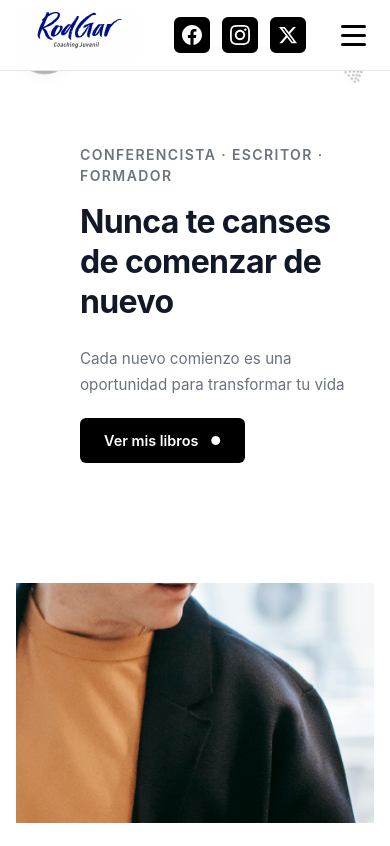
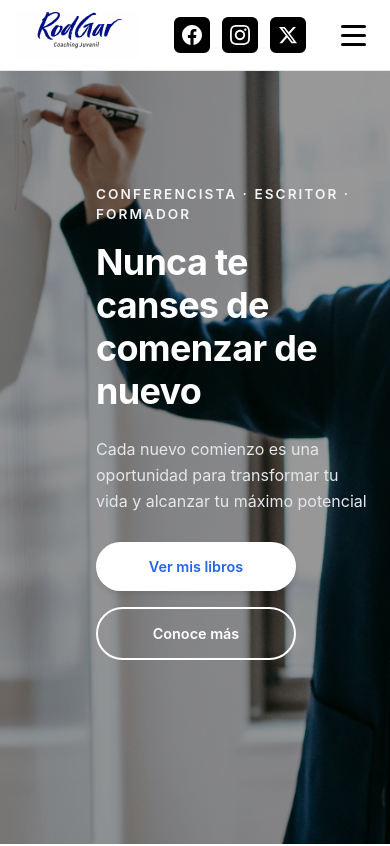
Before and after one commit to MetaWebDevCEO/Rodgarces, a React (Vite) app: page / in a window 390 px wide. Shown: the top 846 px of the page. Built offline with nearby package versions, Linux system fonts and the light colour scheme.

Commit message:
Corregir alineación del contenido del Hero al lado izquierdo
- Cambiar justify-content de center a flex-start en .hero
- Ajustar padding y margin-left en .hero-content
- Mejorar espaciado y posicionamiento del texto
- Optimizar diseño responsivo para diferentes pantallas

```diff
--- a/src/components/hero.css
+++ b/src/components/hero.css
@@ -1,199 +1,206 @@
 /* Hero Section */
 .hero {
+  position: relative;
   min-height: 100vh;
+  width: 100%;
+  background-image: url('/img/F1.jpg');
+  background-size: cover;
+  background-position: center;
+  background-repeat: no-repeat;
   display: flex;
   align-items: center;
-  background: transparent;
-  padding: 0;
-  position: relative;
+  justify-content: flex-start;
   overflow: hidden;
-  width: 100%;
+  z-index: 1;
+}
+
+/* Overlay */
+.hero-overlay {
+  position: absolute;
+  top: 0;
+  left: 0;
+  right: 0;
+  bottom: 0;
+  background: rgba(0, 0, 0, 0.4);
   z-index: 2;
 }
 
-.hero-container {
-  width: 100%;
-  max-width: none;
-  margin: 0;
-  padding: 0;
-  display: grid;
-  grid-template-columns: 1fr 1fr;
-  min-height: 100vh;
-}
-
+/* Contenido alineado a la izquierda */
 .hero-content {
+  position: relative;
+  z-index: 10;
   display: flex;
   flex-direction: column;
+  align-items: flex-start;
   justify-content: center;
-  align-items: flex-start;
   text-align: left;
-  padding: 6rem 4rem;
-  position: relative;
-  background: transparent;
-}
-
-.hero-image {
-  display: flex;
-  align-items: center;
-  justify-content: center;
-  overflow: hidden;
-  position: relative;
-  background: #f8fafc;
-}
-
-.hero-right-image {
-  width: 100%;
+  color: white;
+  padding: 2rem 4rem 2rem 4rem;
+  max-width: 700px;
+  margin-left: 4rem;
   height: 100vh;
-  object-fit: cover;
-  object-position: center right;
 }
 
 
 
 .hero-text {
-  max-width: 520px;
+  max-width: 700px;
+  margin: 0;
 }
 
 .hero-subtitle {
-  font-size: 0.875rem;
+  font-size: 0.95rem;
   font-weight: 600;
-  color: #6b7280;
+  color: #f3f4f6;
   text-transform: uppercase;
-  letter-spacing: 0.1em;
-  margin-bottom: 1rem;
+  letter-spacing: 0.15em;
+  margin-bottom: 1.5rem;
 }
 
 .hero-title {
-  font-size: 3.5rem;
+  font-size: 4rem;
   font-weight: 700;
   line-height: 1.1;
-  margin-bottom: 1.5rem;
-  color: #111827;
+  margin-bottom: 2rem;
+  color: white;
   letter-spacing: -0.02em;
 }
 
 .hero-description {
-  font-size: 1.125rem;
+  font-size: 1.25rem;
   font-weight: 400;
   line-height: 1.7;
   margin-bottom: 2.5rem;
-  color: #6b7280;
-  max-width: 480px;
+  color: #e5e7eb;
+  max-width: 600px;
 }
 
-.hero-cta {
-  background: #000000;
-  color: white;
+/* Botones de acción */
+.hero-buttons {
+  display: flex;
+  gap: 1rem;
+  justify-content: flex-start;
+  flex-wrap: wrap;
+}
+
+.hero-cta-primary {
+  background: white;
+  color: #2563eb;
   border: none;
-  padding: 1rem 2rem;
-  border-radius: 6px;
+  padding: 0.75rem 2rem;
+  border-radius: 9999px;
   font-size: 0.875rem;
   font-weight: 600;
   cursor: pointer;
   transition: all 0.3s ease;
   display: inline-flex;
   align-items: center;
-  gap: 0.5rem;
   text-decoration: none;
-  box-shadow: none;
+  box-shadow: 0 4px 6px -1px rgba(0, 0, 0, 0.1);
 }
 
-.hero-cta:hover {
-  background: #1f2937;
-  transform: none;
-  box-shadow: none;
+.hero-cta-primary:hover {
+  background: #f3f4f6;
+  transform: translateY(-1px);
+  box-shadow: 0 10px 15px -3px rgba(0, 0, 0, 0.1);
 }
 
-.cta-icon {
-  font-size: 0.75rem;
-  margin-left: 0.25rem;
+.hero-cta-secondary {
+  background: transparent;
+  color: white;
+  border: 2px solid white;
+  padding: 0.75rem 2rem;
+  border-radius: 9999px;
+  font-size: 0.875rem;
+  font-weight: 600;
+  cursor: pointer;
+  transition: all 0.3s ease;
+  display: inline-flex;
+  align-items: center;
+  text-decoration: none;
+}
+
+.hero-cta-secondary:hover {
+  background: white;
+  color: #2563eb;
+  transform: translateY(-1px);
 }
 
 
 
 /* Responsive Design */
 @media (max-width: 1024px) {
-  .hero {
-    min-height: 85vh;
-    padding: 4rem 0 2rem 0;
-  }
-
-  .hero-container {
-    grid-template-columns: 1fr;
-    gap: 2rem;
-    text-align: center;
-    padding: 0 2rem;
-    min-height: 65vh;
-  }
-
   .hero-content {
-    padding-right: 0;
+    padding: 1rem 2rem;
   }
 
   .hero-title {
-    font-size: 2.8rem;
+    font-size: 3rem;
   }
 
-  .hero-image {
-    height: 380px;
+  .hero-description {
+    font-size: 1.125rem;
   }
 }
 
 @media (max-width: 768px) {
-  .hero {
-    min-height: 80vh;
-    padding: 4rem 0 1.5rem 0;
-  }
-
-  .hero-container {
-    padding: 0 1rem;
-    gap: 2rem;
-    min-height: 60vh;
+  .hero-content {
+    padding: 2rem 2rem 2rem 3rem;
+    max-width: 90%;
   }
 
   .hero-title {
-    font-size: 2.4rem;
+    font-size: 3rem;
+    line-height: 1.15;
+  }
+
+  .hero-description {
+    font-size: 1.1rem;
+    margin-bottom: 2rem;
+    max-width: 100%;
+  }
+
+  .hero-buttons {
+    flex-direction: column;
+    align-items: flex-start;
+    gap: 1rem;
+  }
+
+  .hero-cta-primary,
+  .hero-cta-secondary {
+    width: auto;
+    min-width: 220px;
+    justify-content: center;
+  }
+}
+
+@media (max-width: 480px) {
+  .hero-content {
+    padding: 1.5rem 1rem 1.5rem 2rem;
+    max-width: 95%;
+  }
+
+  .hero-subtitle {
+    font-size: 0.85rem;
+    margin-bottom: 1rem;
+  }
+
+  .hero-title {
+    font-size: 2.25rem;
     line-height: 1.2;
+    margin-bottom: 1.5rem;
   }
 
   .hero-description {
     font-size: 1rem;
-    margin-bottom: 1.5rem;
+    margin-bottom: 1.75rem;
+    line-height: 1.6;
   }
 
-  .hero-image {
-    height: 280px;
+  .hero-cta-primary,
+  .hero-cta-secondary {
+    padding: 1rem 1.75rem;
+    font-size: 0.9rem;
+    min-width: 200px;
   }
 }
-
-@media (max-width: 480px) {
-  .hero {
-    min-height: 75vh;
-    padding: 3rem 0 1rem 0;
-  }
-
-  .hero-container {
-    padding: 0 1rem;
-    gap: 1.5rem;
-    min-height: 55vh;
-  }
-
-  .hero-title {
-    font-size: 2rem;
-    line-height: 1.25;
-  }
-
-  .hero-description {
-    font-size: 0.95rem;
-    margin-bottom: 1.25rem;
-  }
-
-  .hero-cta {
-    padding: 0.875rem 1.5rem;
-    font-size: 0.9rem;
-  }
-
-  .hero-image {
-    height: 240px;
-  }
-}
--- a/src/components/hero.jsx
+++ b/src/components/hero.jsx
@@ -4,7 +4,10 @@ import './hero.css';
 const Hero = () => {
   return (
     <section className="hero">
-      <div className="hero-container">
+      {/* Overlay */}
+      <div className="hero-overlay"></div>
+
+      {/* Contenido centrado */}
       <div className="hero-content">
         <div className="hero-text">
           <div className="hero-subtitle">CONFERENCISTA · ESCRITOR · FORMADOR</div>
@@ -12,16 +15,18 @@ const Hero = () => {
             Nunca te canses de comenzar de nuevo
           </h1>
           <p className="hero-description">
-              Cada nuevo comienzo es una oportunidad para transformar tu vida
+            Cada nuevo comienzo es una oportunidad para transformar tu vida y alcanzar tu máximo potencial
           </p>
-            <button className="hero-cta">
+
+          {/* Botones de acción */}
+          <div className="hero-buttons">
+            <button className="hero-cta-primary">
               Ver mis libros
-              <span className="cta-icon">●</span>
+            </button>
+            <button className="hero-cta-secondary">
+              Conoce más
             </button>
           </div>
-        </div>
-        <div className="hero-image">
-          <img src="/img/F1.jpg" alt="Strategic Coaching" className="hero-right-image" />
         </div>
       </div>
     </section>
```
Lines whose indentation alone changed are shown as unchanged.
